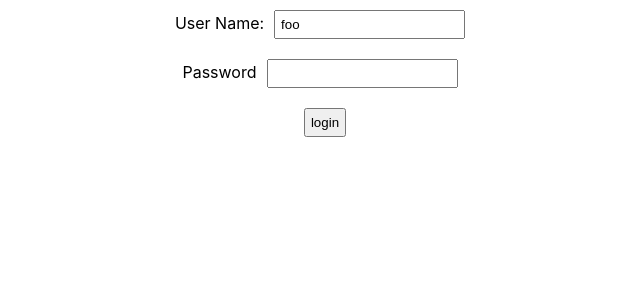
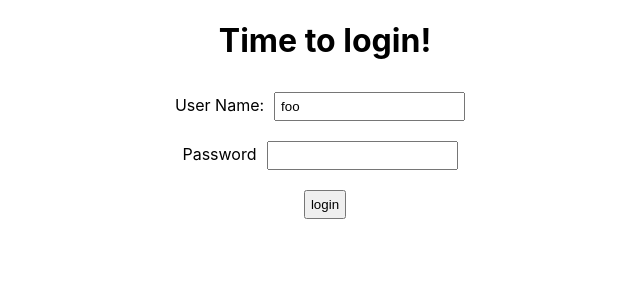
Before and after one commit to Inderby/todo-app, a React (Create React App) app: page / in a window 1280 px wide. Shown: the top 300 px of the page, without its empty margins (315-955 px from the left). Built offline with nearby package versions, Linux system fonts and the light colour scheme.

Commit message:
add title to `LoginComponent`

```diff
--- a/src/component/LoginComponent.jsx
+++ b/src/component/LoginComponent.jsx
@@ -31,6 +31,7 @@ export default function LoginComponent() {
 
     return (
         <div className="Login">
+            <h1>Time to login!</h1>
             {showSuccessMessage && <div className="successMessage">Authenicated Successfully</div>}
             {showErrorMessage && <div className="errorMessage">Authenicated Failed. Please check your credentials</div>}
             <div className="LoginForm">
```
